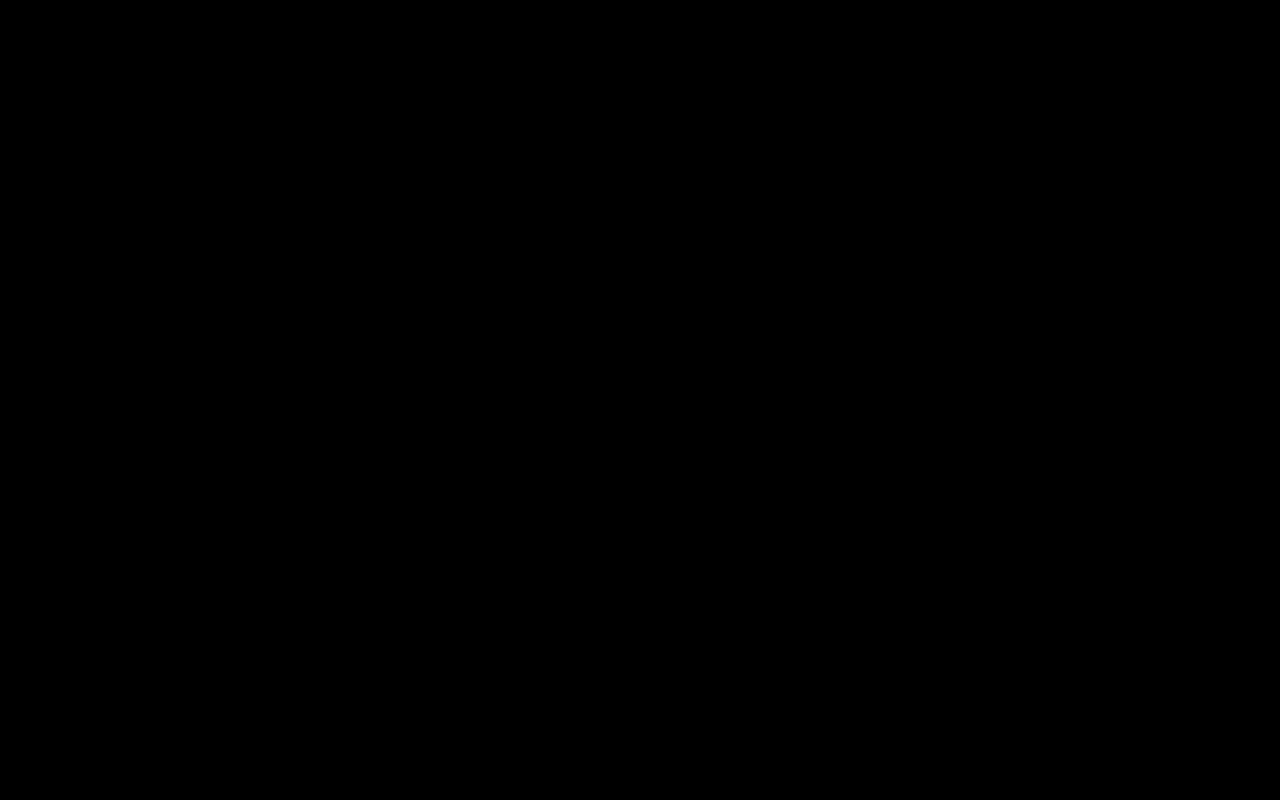
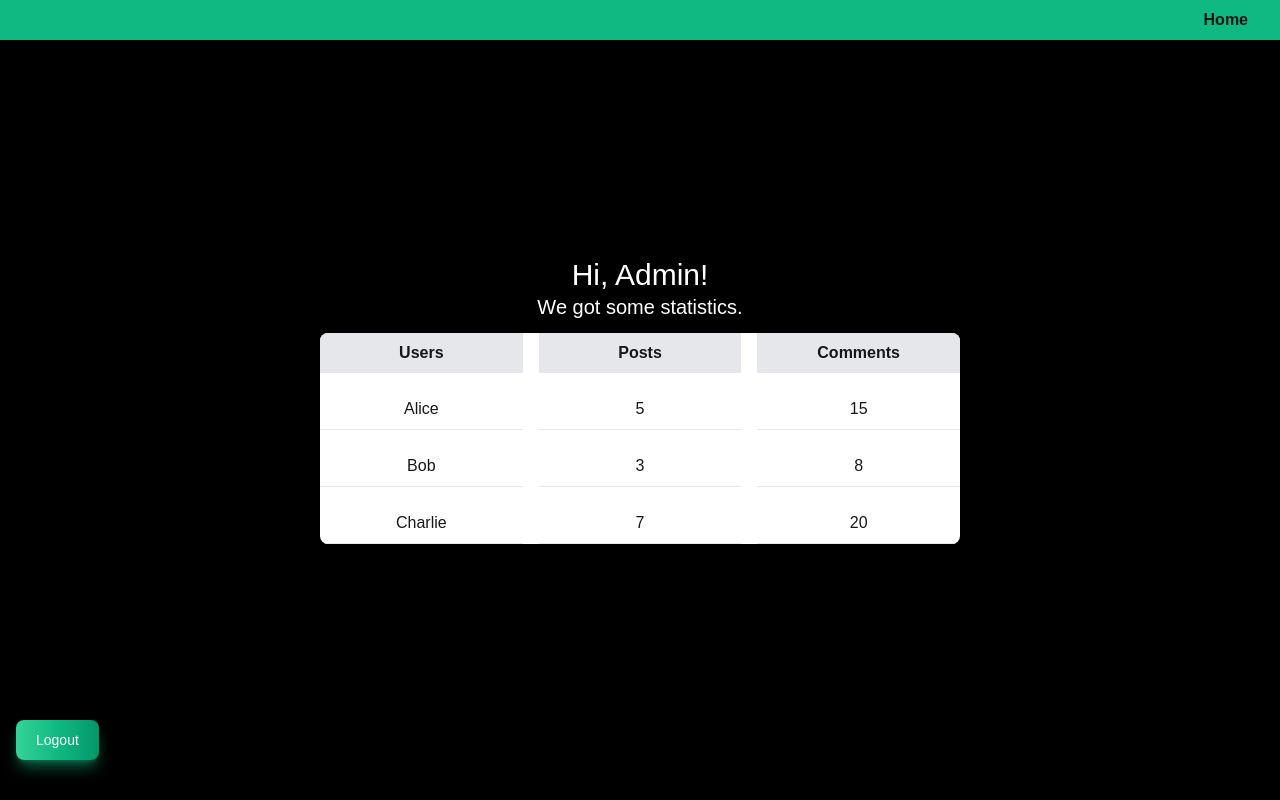
Before and after one commit to 7FOX7/role-based-auth-project, a Next.js app: page /control in a window 1280 px wide. Before the commit this address had no page. Built offline with nearby package versions, Linux system fonts and the light colour scheme; no server answers.

Commit message:
Added the content to the 'home' group section

```diff
--- /dev/null
+++ b/app/(home)/common/page.tsx
@@ -0,0 +1,9 @@
+
+export default function Page() {
+   return (
+      <>
+         <h1 className="text-white text-3xl">Hi, User!</h1>
+         <h2 className="text-white text-xl">Enjoy!</h2>
+      </>
+   )
+}
--- /dev/null
+++ b/app/(home)/control/page.tsx
@@ -0,0 +1,12 @@
+import NewsTable from "@/app/ui/control/news-table"
+
+export default function Page() {
+   return (
+      <>
+         <h1 className="text-white text-3xl">Hi, Admin!</h1>
+         <h2 className="text-white text-xl">We got some statistics.</h2>
+         <div className="mb-3"/>
+         <NewsTable />
+      </>
+   )
+}
--- /dev/null
+++ b/app/ui/control/news-table.tsx
@@ -0,0 +1,42 @@
+export default function NewsTable() {
+   return (
+        <div className="w-3/4 md:w-2/4 grid grid-cols-3 gap-4 text-center bg-white shadow-lg rounded-lg overflow-hidden ">
+            <div className="bg-gray-200 font-bold py-2">
+               Users
+            </div>
+            <div className="bg-gray-200 font-bold py-2">
+               Posts
+            </div>
+            <div className="bg-gray-200 font-bold py-2">
+               Comments
+            </div>
+            <div className="py-2 border-b">
+               Alice
+            </div>
+            <div className="py-2 border-b">
+               5
+            </div>
+            <div className="py-2 border-b">
+               15
+            </div>
+            <div className="py-2 border-b">
+               Bob
+            </div>
+            <div className="py-2 border-b">
+               3
+            </div>
+            <div className="py-2 border-b">
+               8
+            </div>
+            <div className="py-2 border-b">
+               Charlie
+            </div>
+            <div className="py-2 border-b">
+               7
+            </div>
+            <div className="py-2 border-b">
+               20
+            </div>
+        </div>
+   )
+}
```
